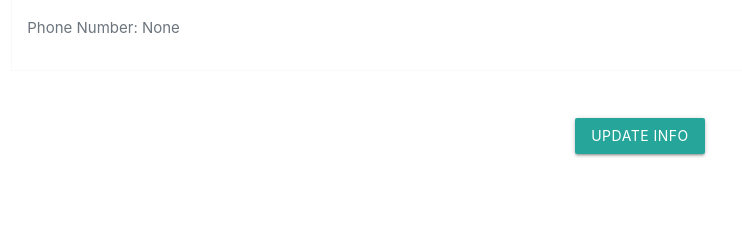
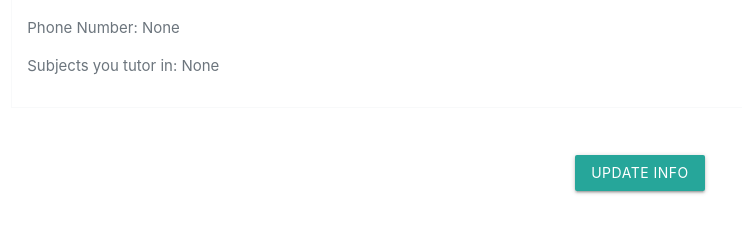
Before and after one commit to swatisriva1/quick-tutor-project, a Django app: page /student/ in a window 1280 px wide. Shown: the part 317-557 px from the top of the page, without its empty margins (0-742 px from the left). Run offline with Django 3.2, Linux system fonts and the light colour scheme; parts of the project's set-up code (start-up, migrations or seed data) failed here and were passed over; some libraries are stand-ins or nearby versions.

Commit message:
View Subjects from user's profile page
Able to view subjects that a user is able to tutor in from their profile view, also added Subject model to the admin webpage for database management

```diff
--- a/tutor/admin.py
+++ b/tutor/admin.py
@@ -1,5 +1,6 @@
 from django.contrib import admin
-from .models import Profile
+from .models import Profile, Subject
 
 # Register your models here.
 admin.site.register(Profile)
+admin.site.register(Subject)
--- a/tutor/forms.py
+++ b/tutor/forms.py
@@ -1,5 +1,5 @@
 from django import forms
-from .models import Profile
+from .models import Profile, Subject
 from django.contrib.auth.forms import UserChangeForm
 
 class List(forms.ModelForm):
@@ -11,3 +11,4 @@ class EditProfile(UserChangeForm):
     class Meta:
         model = Profile
         fields = ["first_name", "last_name", "email_addr", "phone_number"]
+        subjects = forms.ModelMultipleChoiceField(queryset=Subject.objects.all(), required=False, widget=forms.CheckboxSelectMultiple)
--- a/tutor/templates/tutor/student.html
+++ b/tutor/templates/tutor/student.html
@@ -33,6 +33,17 @@
                         <p class="text-secondary"> Phone Number: {{ user.profile.phone_number }}</p>
                     {% endif %}
 
+                    <!-- CAN PORT OVER TO A DIFFERENT TEMPLATE IF NECESSARY -CALEB -->
+                    {% if user.profile.subjects_can_help %}
+                        <p class="text-secondary"> Subjects you tutor in: </p>
+                        <ul>
+                            {% for subject in user.profile.subjects_can_help.all %}
+                            <li>{{ subject }}</li>
+                            {% endfor %}
+                        </ul>
+                    {% else %}
+                        <p class="text-secondary"> Subjects you tutor in: None</p>
+                    {% endif %}
                 </div>
         </fieldset>
 
```
